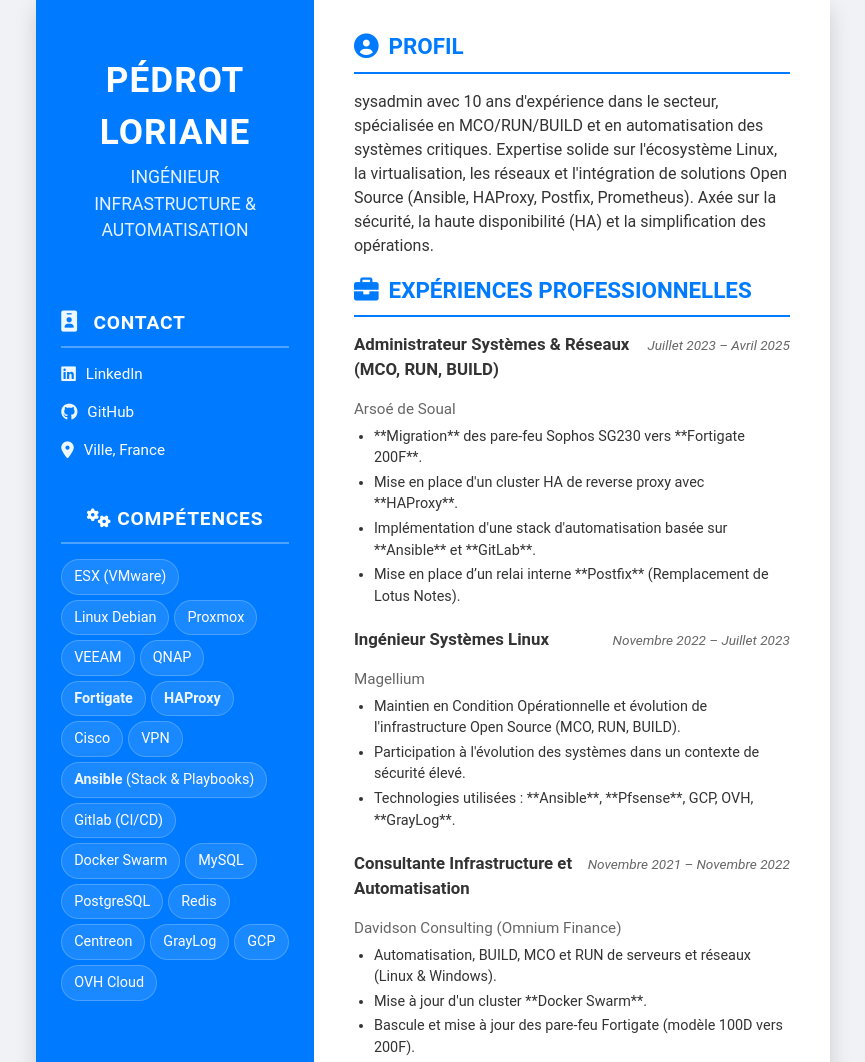
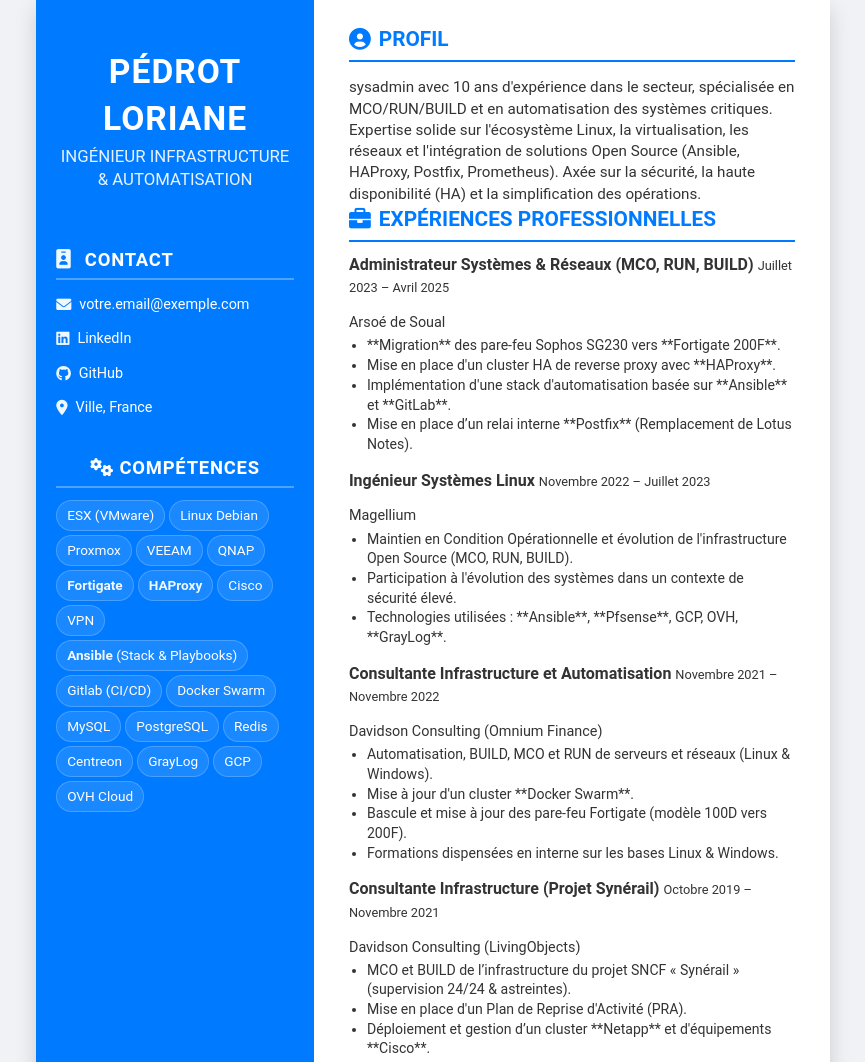
Before and after one commit to lorianep/CV, a plain HTML site: page cv.html in a window 1280 px wide. Shown: the top 1062 px of the page, without its empty margins (207-1072 px from the left). Drawn offline with Linux system fonts and the light colour scheme.

Commit message:
Update cv.html

```diff
--- a/cv.html
+++ b/cv.html
@@ -23,7 +23,7 @@
         body {
             font-family: var(--font-main);
             color: var(--text-color);
-            line-height: 1.5;
+            line-height: 1.4; /* Ligne hauteur réduite */
             margin: 0;
             padding: 0;
             background-color: #f0f2f5;
@@ -47,7 +47,7 @@
             width: 35%;
             background-color: var(--primary-color);
             color: var(--header-text-color);
-            padding: 30px 25px;
+            padding: 25px 20px; /* Padding réduit (OPTIMISATION) */
             box-sizing: border-box;
             display: flex;
             flex-direction: column;
@@ -58,8 +58,8 @@
         .sidebar h1 {
             font-family: var(--font-main);
             font-weight: 700;
-            font-size: 2.2em;
-            margin-bottom: 5px;
+            font-size: 2.1em; /* Taille réduite */
+            margin-bottom: 3px; /* Marge réduite */
             text-transform: uppercase;
             letter-spacing: 1px;
         }
@@ -67,18 +67,18 @@
         .sidebar h2 {
             font-family: var(--font-main);
             font-weight: 400;
-            font-size: 1.1em;
+            font-size: 1.05em; /* Taille réduite */
             margin-top: 0;
-            margin-bottom: 30px;
+            margin-bottom: 25px; /* Marge réduite */
             color: rgba(255, 255, 255, 0.9);
         }
 
         .sidebar h3 { /* Titres de section dans la sidebar */
             border-bottom: 2px solid rgba(255, 255, 255, 0.3);
-            padding-bottom: 8px;
-            margin-top: 35px;
-            margin-bottom: 15px;
-            font-size: 1.2em;
+            padding-bottom: 6px; /* Padding réduit */
+            margin-top: 30px; /* Marge réduite (OPTIMISATION) */
+            margin-bottom: 12px; /* Marge réduite (OPTIMISATION) */
+            font-size: 1.15em; /* Taille réduite */
             text-transform: uppercase;
             letter-spacing: 0.8px;
             color: var(--header-text-color);
@@ -94,17 +94,17 @@
 
         .sidebar .contact-info p,
         .sidebar .languages p {
-            margin-bottom: 8px;
-            font-size: 0.95em;
+            margin-bottom: 6px; /* Marge réduite */
+            font-size: 0.9em; /* Taille réduite */
             display: flex;
-            align-items: flex-start; /* Alignement au début */
+            align-items: flex-start;
         }
         .sidebar .contact-info i,
         .sidebar .languages i {
-            margin-right: 10px;
+            margin-right: 8px; /* Marge réduite */
             color: var(--secondary-color);
-            font-size: 1.1em;
-            margin-top: 3px; /* Petit ajustement visuel */
+            font-size: 1.05em;
+            margin-top: 2px;
         }
         .sidebar .contact-info a {
             color: var(--header-text-color);
@@ -118,17 +118,17 @@
         .sidebar .skills-list {
             list-style: none;
             padding: 0;
-            margin-top: 10px;
+            margin-top: 8px; /* Marge réduite */
             display: flex;
             flex-wrap: wrap;
-            gap: 5px;
+            gap: 4px; /* Gap réduit */
         }
         .sidebar .skills-list li {
             background-color: rgba(255, 255, 255, 0.1);
             border: 1px solid rgba(255, 255, 255, 0.2);
-            padding: 6px 12px;
+            padding: 5px 10px; /* Padding réduit */
             border-radius: 20px;
-            font-size: 0.9em;
+            font-size: 0.85em; /* Taille réduite */
             white-space: nowrap;
         }
         .sidebar .skills-list li strong {
@@ -138,7 +138,7 @@
         /* CONTENU PRINCIPAL DROIT */
         .main-content {
             width: 65%;
-            padding: 30px 40px;
+            padding: 25px 35px; /* Padding réduit (OPTIMISATION) */
             box-sizing: border-box;
             background-color: white;
             overflow: hidden;
@@ -146,71 +146,69 @@
 
         .main-content h2 {
             border-bottom: 2px solid var(--primary-color);
-            padding-bottom: 8px;
-            margin-top: 25px;
-            margin-bottom: 15px;
-            font-size: 1.4em;
+            padding-bottom: 6px; /* Padding réduit */
+            margin-top: 20px; /* Marge réduite (OPTIMISATION) */
+            margin-bottom: 12px; /* Marge réduite (OPTIMISATION) */
+            font-size: 1.3em; /* Taille réduite */
             font-weight: 600;
             color: var(--primary-color);
             display: flex;
             align-items: center;
         }
         .main-content h2:first-of-type {
-            margin-top: 0; /* Pas de marge haute pour la première section */
+            margin-top: 0;
         }
         .main-content h2 i {
-            margin-right: 10px;
-            font-size: 1.1em;
+            margin-right: 8px; /* Marge réduite */
+            font-size: 1.05em;
             color: var(--primary-color);
         }
 
+        /* Accroche (Profil) */
+        .profile-section p {
+            margin-bottom: 0; /* Supprimer la marge sous l'accroche */
+            font-size: 0.95em;
+        }
+
+
         /* Expériences / Formations */
         .experience-item, .education-item {
-            margin-bottom: 20px;
+            margin-bottom: 15px; /* Marge réduite (OPTIMISATION) */
         }
         .item-header {
-            display: flex;
-            justify-content: space-between;
-            align-items: baseline;
-            margin-bottom: 3px;
+            margin-bottom: 2px; /* Marge réduite */
         }
         .item-title {
             font-weight: 600;
-            font-size: 1.05em;
-            color: var(--text-color);
+            font-size: 1em; /* Taille légèrement réduite */
         }
         .item-company, .item-establishment {
-            font-size: 0.95em;
-            color: var(--light-text-color);
-            margin-bottom: 5px;
+            font-size: 0.9em; /* Taille légèrement réduite */
+            margin-bottom: 3px;
         }
         .item-date {
-            font-style: italic;
-            font-size: 0.85em;
-            color: var(--light-text-color);
-            white-space: nowrap;
+            font-size: 0.8em; /* Taille réduite */
         }
         .item-tasks {
-            padding-left: 20px;
-            list-style-type: disc;
-            margin-top: 5px;
-            font-size: 0.9em;
+            padding-left: 18px; /* Padding réduit */
+            margin-top: 3px; /* Marge réduite */
+            font-size: 0.88em; /* Taille légèrement réduite */
         }
         .item-tasks li {
-            margin-bottom: 3px;
+            margin-bottom: 0px; /* Marge minimale (OPTIMISATION) */
         }
 
         /* BOUTON PDF (Affiché en bas à droite, positionné absolument) */
         .pdf-button {
             position: absolute;
-            bottom: 20px;
-            right: 25px;
-            padding: 10px 20px;
+            bottom: 15px; /* Position ajustée */
+            right: 20px; /* Position ajustée */
+            padding: 8px 15px; /* Padding réduit */
             background-color: #28a745;
             color: white;
             border: none;
-            border-radius: 5px;
-            font-size: 1em;
+            border-radius: 4px;
+            font-size: 0.9em; /* Taille réduite */
             cursor: pointer;
             z-index: 10;
             transition: background-color 0.3s ease;
@@ -219,7 +217,7 @@
             background-color: #218838;
         }
         .pdf-button i {
-            margin-right: 8px;
+            margin-right: 6px;
         }
 
 
@@ -227,42 +225,24 @@
         @media print {
             body {
                 background-color: white !important;
-                margin: 0;
-                padding: 0;
-                display: block;
+                line-height: 1.3; /* Ligne hauteur encore plus réduite pour le PDF */
             }
             .cv-container {
+                /* S'assure que le contenu est forcé dans les limites de l'A4 */
                 width: 210mm;
                 height: 297mm;
-                box-shadow: none;
-                margin: 0;
                 padding: 0;
-                border-radius: 0;
-                display: flex;
-                flex-direction: row;
-                page-break-after: always;
             }
             .sidebar, .main-content {
-                padding: 25px 20px;
-            }
-            .sidebar {
-                width: 35%;
-                height: 100%;
-                overflow: hidden;
-            }
-            .main-content {
-                width: 65%;
+                padding: 20px 18px; /* Padding minimal pour l'impression */
                 height: 100%;
                 overflow: hidden;
             }
             .pdf-button {
                 display: none !important;
             }
-            /* Gérer les sauts de page à l'intérieur des sections */
-            h2, h3 {
-                page-break-after: avoid;
-            }
-            .experience-item, .education-item {
+            /* Assurer l'absence de coupure dans les sections */
+            h2, h3, .experience-item, .education-item {
                 page-break-inside: avoid;
             }
         }
@@ -301,8 +281,9 @@
 
             // Contact Info (vérifie l'existence de chaque clé)
             const contactInfo = sidebar.querySelector('.contact-info');
-            // Gère l'absence d'email
+            // J'ajoute l'email, il sera affiché seulement si la clé existe et a une valeur. Si vous la supprimez du JSON, elle n'apparaîtra plus.
             contactInfo.innerHTML = `<h3><i class="fas fa-id-badge"></i> CONTACT</h3>
+                ${contact.email ? `<p><i class="fas fa-envelope"></i> <a href="mailto:${contact.email}">${contact.email}</a></p>` : ''}
                 ${contact.linkedin ? `<p><i class="fab fa-linkedin"></i> <a href="${contact.linkedin}" target="_blank">LinkedIn</a></p>` : ''}
                 ${contact.github ? `<p><i class="fab fa-github"></i> <a href="${contact.github}" target="_blank">GitHub</a></p>` : ''}
                 ${contact.localisation ? `<p><i class="fas fa-map-marker-alt"></i> ${contact.localisation}</p>` : ''}
@@ -312,7 +293,6 @@
             const skillsSection = sidebar.querySelector('.skills-section');
             let skillsHTML = `<h3><i class="fas fa-cogs"></i> COMPÉTENCES</h3><ul class="skills-list">`;
 
-            // Regrouper toutes les compétences pour un affichage en tags dans la sidebar
             const allSkills = [
                 ...(data.competences.infra || []),
                 ...(data.competences.reseau_securite || []),
@@ -320,7 +300,6 @@
                 ...(data.competences.base_donnees_monitoring || []),
                 ...(data.competences.cloud || [])
             ];
-            // Utilisation de replace pour mettre en gras les mots entre ** **
             skillsHTML += allSkills.map(skill => `<li>${skill.replace(/\*\*(.*?)\*\*/g, '<strong>$1</strong>')}</li>`).join('');
             skillsHTML += `</ul>`;
             skillsSection.innerHTML = skillsHTML;
@@ -365,8 +344,6 @@
             const educationSection = mainContent.querySelector('.education-section');
             educationSection.innerHTML = `<h2><i class="fas fa-graduation-cap"></i> FORMATION</h2>`;
             data.formations.forEach(form => {
-                // Changement ici : J'ai mis 'etablissement' au lieu de 'établissement'
-                // J'utilise la clé 'etablissement' qui est dans votre JSON
                 educationSection.innerHTML += `
                     <div class="education-item">
                         <div class="item-header">
@@ -390,7 +367,6 @@
             .then(data => renderCV(data))
             .catch(error => {
                 console.error(error);
-                // Message d'erreur simple en cas de problème de JSON ou de chemin
                 document.querySelector('.cv-container').innerHTML = "<div style='padding: 50px; text-align: center; color: red;'><h2>Erreur de chargement des données. Veuillez vérifier le fichier cv-data.json ou son chemin (utiliser Live Server en local).</h2></div>";
             });
     </script>
```
